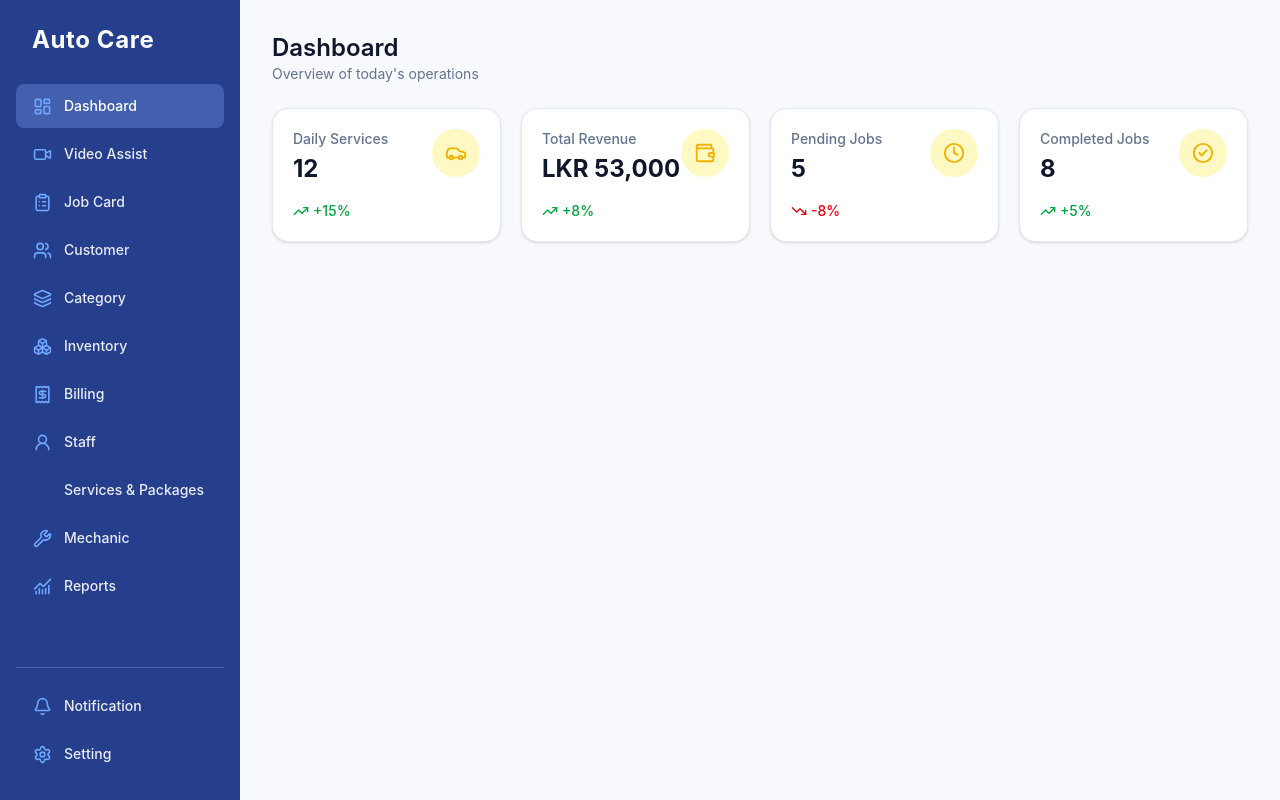
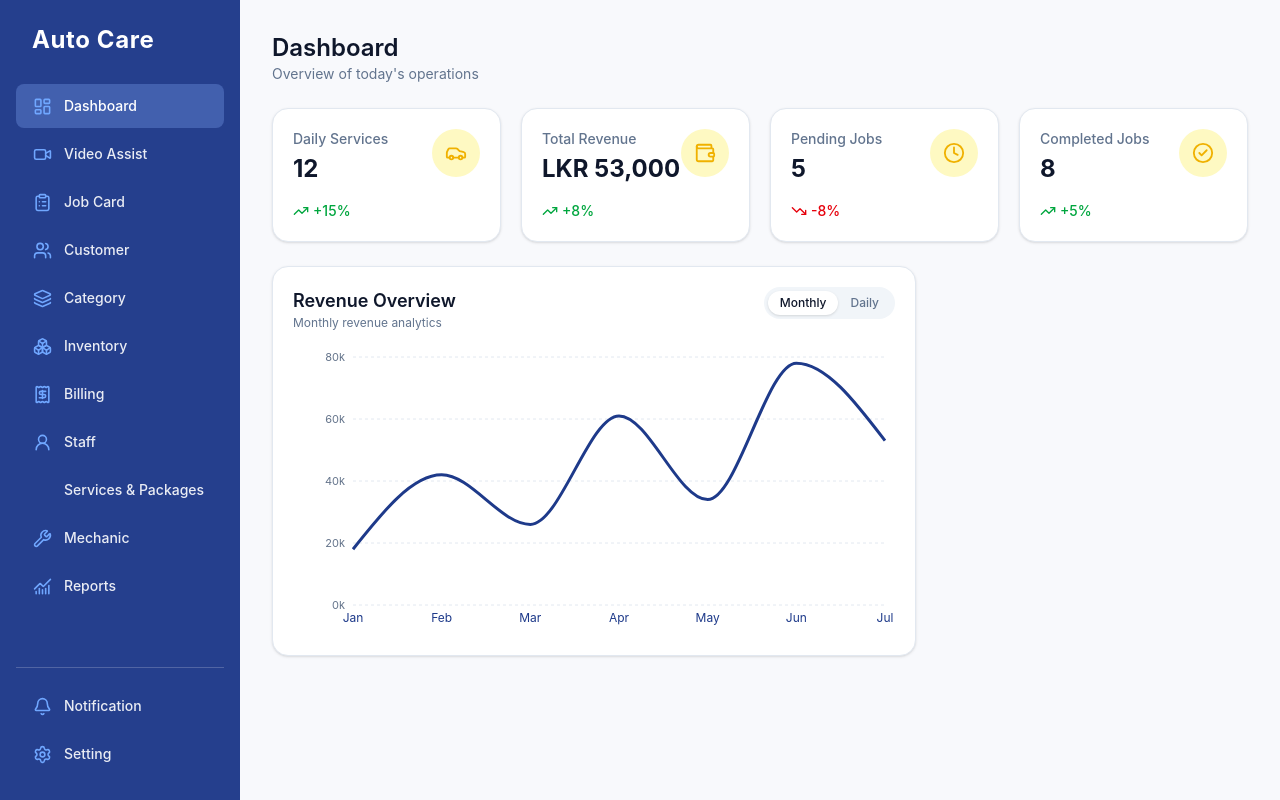
Before and after one commit to ChirathVidumina/AutoCare-Inventory-Mini, a React (Vite) app in the folder frontend/: page /dashboard in a window 1280 px wide. Built offline with nearby package versions, Linux system fonts and the light colour scheme.

Commit message:
feat(dashboard): add revenue overview chart

```diff
--- a/frontend/src/modules/M2_Operations/components/RevenueChart.tsx
+++ b/frontend/src/modules/M2_Operations/components/RevenueChart.tsx
@@ -0,0 +1,50 @@
+import { useState } from "react";
+import {
+  ResponsiveContainer, LineChart, Line, XAxis, YAxis, CartesianGrid, Tooltip,
+} from "recharts";
+import { monthlyRevenue, dailyRevenue } from "../data/dashboardData";
+
+export default function RevenueChart() {
+  const [view, setView] = useState<"monthly" | "daily">("monthly");
+  const data = view === "monthly" ? monthlyRevenue : dailyRevenue;
+
+  return (
+    <div className="rounded-2xl border border-slate-200 bg-white p-5 shadow-sm">
+      <div className="flex items-start justify-between">
+        <div>
+          <h2 className="text-lg font-semibold text-slate-900">Revenue Overview</h2>
+          <p className="text-xs text-slate-500">
+            {view === "monthly" ? "Monthly" : "Daily"} revenue analytics
+          </p>
+        </div>
+
+        <div className="flex rounded-full bg-slate-100 p-1 text-xs font-medium">
+          {(["monthly", "daily"] as const).map((v) => (
+            <button
+              key={v}
+              onClick={() => setView(v)}
+              className={`rounded-full px-3 py-1 capitalize ${
+                view === v ? "bg-white text-slate-900 shadow-sm" : "text-slate-500"
+              }`}
+            >
+              {v}
+            </button>
+          ))}
+        </div>
+      </div>
+
+      <div className="mt-4 h-72">
+        <ResponsiveContainer width="100%" height="100%">
+          <LineChart data={data} margin={{ top: 10, right: 10, left: 0, bottom: 0 }}>
+            <CartesianGrid strokeDasharray="3 3" vertical={false} stroke="#e2e8f0" />
+            <XAxis dataKey="label" tickLine={false} axisLine={false} tick={{ fontSize: 12, fill: "#1e3a8a" }} />
+            <YAxis tickLine={false} axisLine={false} tick={{ fontSize: 11, fill: "#64748b" }}
+                   tickFormatter={(v) => `${v / 1000}k`} />
+            <Tooltip formatter={(v) => [`LKR ${Number(v).toLocaleString()}`, "Revenue"]} />
+            <Line type="monotone" dataKey="amount" stroke="#1e3a8a" strokeWidth={3} dot={false} />
+          </LineChart>
+        </ResponsiveContainer>
+      </div>
+    </div>
+  );
+}
--- a/frontend/src/modules/M2_Operations/data/dashboardData.ts
+++ b/frontend/src/modules/M2_Operations/data/dashboardData.ts
@@ -11,3 +11,25 @@ export const stats: Stat[] = [
   { title: "Pending Jobs", value: "5", change: -8, icon: "pending" },
   { title: "Completed Jobs", value: "8", change: 5, icon: "completed" },
 ];
+
+export type RevenuePoint = { label: string; amount: number };
+
+export const monthlyRevenue: RevenuePoint[] = [
+  { label: "Jan", amount: 18000 },
+  { label: "Feb", amount: 42000 },
+  { label: "Mar", amount: 26000 },
+  { label: "Apr", amount: 61000 },
+  { label: "May", amount: 34000 },
+  { label: "Jun", amount: 78000 },
+  { label: "Jul", amount: 53000 },
+];
+
+export const dailyRevenue: RevenuePoint[] = [
+  { label: "Mon", amount: 6200 },
+  { label: "Tue", amount: 8100 },
+  { label: "Wed", amount: 5400 },
+  { label: "Thu", amount: 9700 },
+  { label: "Fri", amount: 11200 },
+  { label: "Sat", amount: 13800 },
+  { label: "Sun", amount: 4300 },
+];
--- a/frontend/src/modules/M2_Operations/pages/DashboardPage.tsx
+++ b/frontend/src/modules/M2_Operations/pages/DashboardPage.tsx
@@ -1,5 +1,6 @@
 import StatCard from "../components/StatCard";
 import { stats } from "../data/dashboardData";
+import RevenueChart from "../components/RevenueChart";
 
 export default function DashboardPage() {
   return (
@@ -12,6 +13,12 @@ export default function DashboardPage() {
           <StatCard key={stat.title} {...stat} />
         ))}
       </div>
+            <div className="mt-6 grid grid-cols-1 gap-5 xl:grid-cols-3">
+        <div className="xl:col-span-2">
+          <RevenueChart />
+        </div>
+        {/* Mechanic Performance goes here next */}
+      </div>
     </div>
   );
 }
```
